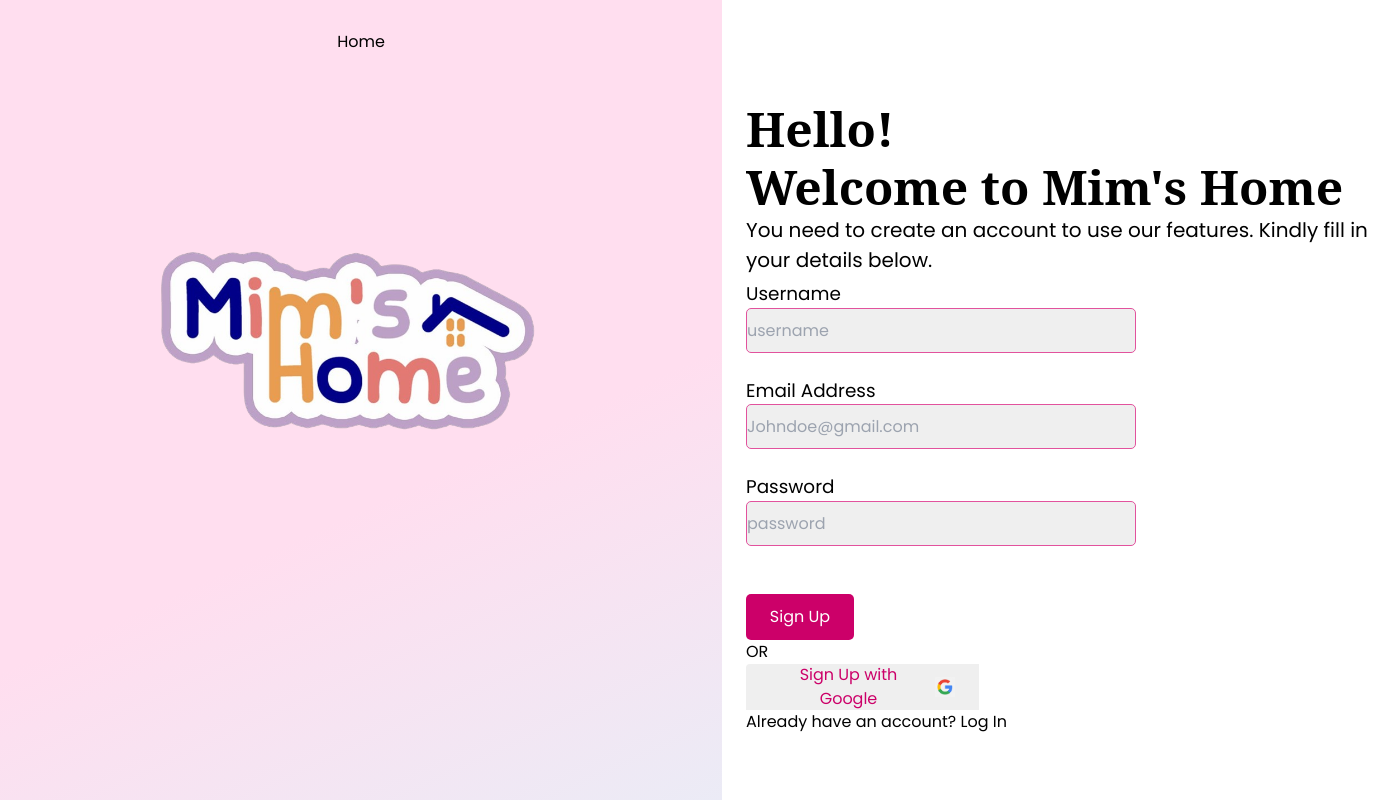
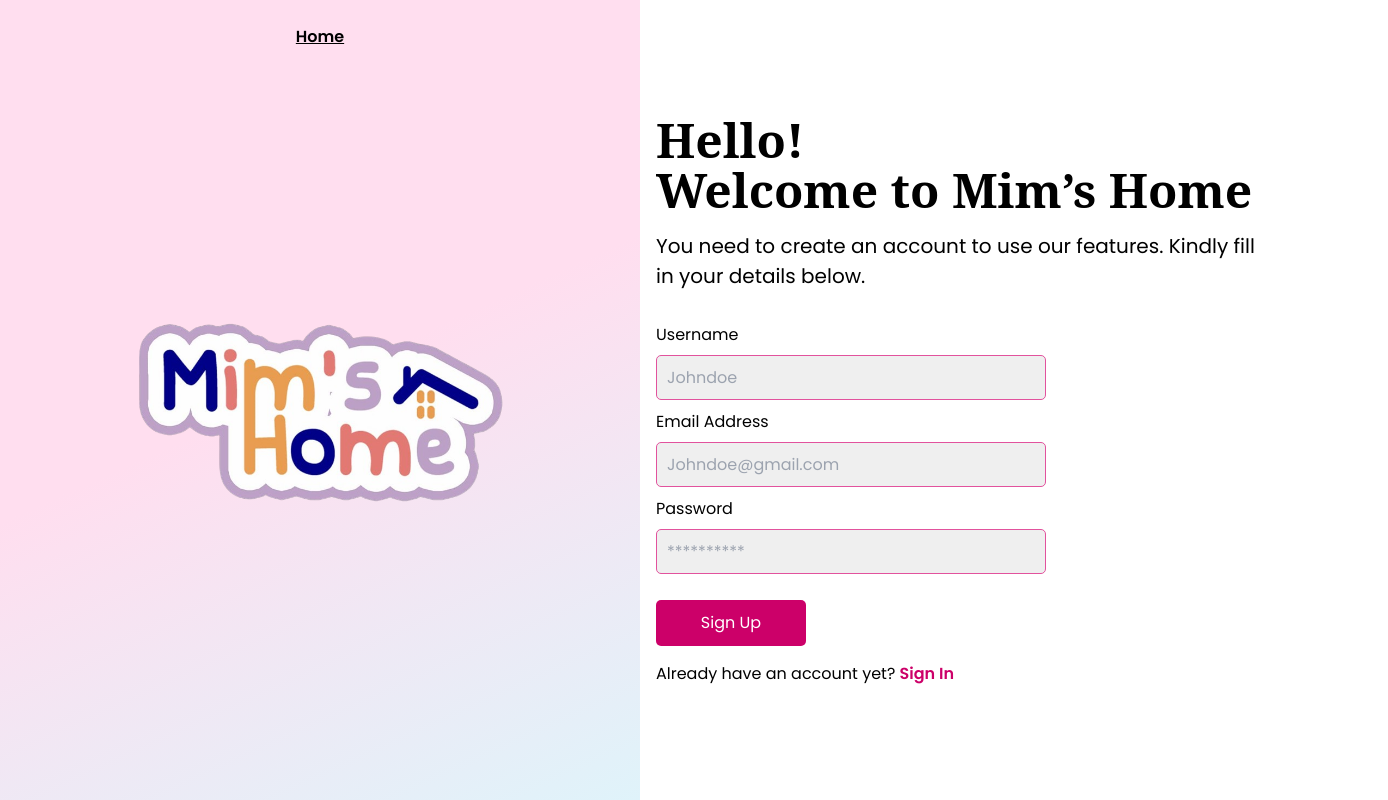
Before and after one commit to Yemisi1999/ProTech-, a React (Create React App) app: page /sign-up in a window 1280 px wide. Shown: the top 800 px of the page, 1388 px wide, since content can reach past the window. Built offline with nearby package versions, Linux system fonts and the light colour scheme.

Commit message:
modified the auth screens

```diff
--- a/src/pages/signInForm/LoginForm.jsx
+++ b/src/pages/signInForm/LoginForm.jsx
@@ -5,52 +5,72 @@ import { Link } from "react-router-dom";
 
 const LoginForm = () => {
   return (
-    <div>
-      <div className="main">
-        <div className="leftSide">
-          <div className="nav">
-            <Link to="/">Home</Link>
-          </div>
-          <div className="img">
-            <img src={logo} alt="" />
+    <div className="w-full lg:flex">
+      <div className="leftSide hidden lg:flex lg:w-[50%]  ">
+        <div className="flex flex-col w-full p-[25px]">
+          <Link to="/">
+            <p className="underline font-semibold text-center w-full">Home</p>
+          </Link>
+          <div className="w-full flex flex-col items-center justify-center p-[25px] h-screen">
+            <Link to="/">
+              <img src={logo} alt="logo" className="w-[385px] h-[197px]" />
+            </Link>
           </div>
         </div>
-        <div className={StyleSheet.rightSide}>
-          <div className="text">
-            <h1>Hello!</h1>
-            <h1>Welcome Back!!</h1>
-            <p>Log In with your email address and password.</p>
-          </div>
-          <div className="form">
-            <form action="">
-              <label htmlFor="Email">Email Address</label>
-              <br />
+      </div>
+      <div className="rightSide p-4 flex flex-col justify-center lg:w-[50%] h-screen md:w-[400px] md:mx-auto lg:mx-0 lg:px-4">
+        <div className="">
+          <h1
+            className="text-[20px] lg:text-[48px] font-bold leading-[50px]"
+            style={{ fontFamily: "Noto Serif" }}
+          >
+            {" "}
+            Hello! <br /> Welcome Back
+          </h1>
+
+          <p className="mt-4 lg:text-[20px]">
+            Log In with your email address and password.
+          </p>
+        </div>
+        <div className="form lg:mt-8">
+          <form action="" className="flex flex-col gap-[10px]">
+            <div className="flex flex-col gap-2">
+              <label htmlFor="Email" className="text-[14px] lg:text-[16px]">
+                Email Address
+              </label>
+
               <input
                 type="text"
                 name="Email"
                 id="Email"
                 placeholder="Johndoe@gmail.com"
+                className="lg:w-[390px]"
               />
-              <br />
-              <br />
-              <label htmlFor="Password">Password</label>
-              <br />
+            </div>
+            <div className="flex flex-col gap-2">
+              <label htmlFor="Password" className="text-[14px] lg:text-[16px]">
+                Password
+              </label>
+
               <input
                 type="password"
                 name="Password"
                 id="Password"
-                placeholder="password"
+                placeholder="**********"
+                className="lg:w-[390px]"
               />
-              <br />
-              <br />
-              <button type="submit">LogIn</button>
-              <br />
-            </form>
+            </div>
+            <button type="submit" className="mt-4 lg:w-[150px]">
+              Log In
+            </button>
+          </form>
 
-            <p>
-              Don't have an account yet? <Link to="/sign-up">Sign Up</Link>
-            </p>
-          </div>
+          <p className="text-[14px] lg:text-[16px] text-center lg:text-left mt-4">
+            Don't have an account yet?{" "}
+            <Link to="/sign-up" className="text-[#cc0069] font-semibold">
+              Sign Up
+            </Link>
+          </p>
         </div>
       </div>
     </div>
--- a/src/pages/signup/signUpForm.css
+++ b/src/pages/signup/signUpForm.css
@@ -4,25 +4,13 @@ body {
   border: 0;
 }
 .main {
-  height: 1075px;
   display: flex;
   margin: 0;
 }
 .leftSide {
-  width: 722px;
-  height: 1075px;
   background-image: linear-gradient(155.72deg, #ffdeef 48%, #dff3fa 100%);
-  gap: 0px;
-  opacity: 0px;
-}
-.leftSide img {
-  position: absolute;
-  object-fit: contain;
-  width: 395px;
-  height: 611px;
-  top: 35px;
-  left: 150px;
-  margin: auto;
+  background-size: cover;
+  height: 100vh;
 }
 .nav {
   padding-top: 30px;
@@ -35,7 +23,6 @@ body {
 }
 .text {
   position: absolute;
-  width: 642px;
   height: 208px;
   top: 100px;
   left: 746px;
@@ -62,28 +49,20 @@ body {
   text-align: left;
 }
 .form {
-  position: absolute;
-  width: 390px;
-  height: 176px;
-  top: 280px;
-  left: 746px;
-  gap: 16px;
+  position: flex;
+  flex-direction: column;
   opacity: 0px;
 }
-.form label {
-  font-size: 1.15rem;
-  margin-bottom: 1rem;
-}
+
 .form input {
-  width: 390px;
   height: 45px;
   background-color: rgb(239, 239, 239);
   outline: none;
   border: 1px solid #e2529d;
   border-radius: 5px;
+  padding: 0 10px;
 }
 .form button {
-  width: 108px;
   height: 46px;
   background-color: #cc0069;
   color: #fff;
--- a/src/pages/signup/signUpForm.jsx
+++ b/src/pages/signup/signUpForm.jsx
@@ -21,77 +21,86 @@ const SignUpForm = () => {
   };
 
   return (
-    <div className="main">
-      <div className="leftSide">
-        <div className="nav">
-          <Link to="/">Home</Link>
-        </div>
-        <div className="img">
-          <img src={logo} alt="" />
+    <div className="w-full lg:flex">
+      <div className="leftSide hidden lg:flex lg:w-[50%]  ">
+        <div className="flex flex-col w-full p-[25px]">
+          <Link to="/">
+            <p className="underline font-semibold text-center w-full">Home</p>
+          </Link>
+          <div className="w-full flex flex-col items-center justify-center p-[25px] h-screen">
+            <Link to="/">
+              <img src={logo} alt="logo" className="w-[385px] h-[197px]" />
+            </Link>
           </div>
         </div>
-      <div className="rightSide">
-        <div className="text">
-          <h1>Hello!</h1>
-          <h1>Welcome to Mim's Home</h1>
-          <p>
+      </div>
+      <div className="rightSide p-4 flex flex-col justify-center lg:w-[50%] h-screen md:w-[400px] md:mx-auto lg:mx-0 lg:px-4">
+        <div className="">
+          <h1
+            className="text-[20px] lg:text-[48px] font-bold leading-[50px]"
+            style={{ fontFamily: "Noto Serif" }}
+          >
+            {" "}
+            Hello! <br />
+            Welcome to Mim’s Home
+          </h1>
+
+          <p className="mt-4 lg:text-[20px]">
             You need to create an account to use our features. Kindly fill in
             your details below.
           </p>
         </div>
+        <div className="form">
+          <form action="" className="flex flex-col gap-[10px]">
+            <div className="flex flex-col gap-2">
+              <label htmlFor="username" className="text-[14px] lg:text-[16px]">
+                Username
+              </label>
 
-        <div className="form">
-          <form onSubmit={handleSubmit(onSubmit)}>
-            <label htmlFor="username">Username</label>
-            <br />
               <input
                 type="text"
                 name="username"
                 id="username"
-              placeholder="username"
-              {...register("username", {
-                required: "Username is a required field",
-              })}
+                placeholder="Johndoe"
+                className="lg:w-[390px]"
               />
-            <p id="error">{errors.username?.message}</p>
-            <br />
-            <label htmlFor="Email">Email Address</label>
-            <br />
+            </div>
+            <div className="flex flex-col gap-2">
+              <label htmlFor="Email" className="text-[14px] lg:text-[16px]">
+                Email Address
+              </label>
+
               <input
                 type="text"
                 name="Email"
                 id="Email"
                 placeholder="Johndoe@gmail.com"
-              {...register("email", {
-                required: "Email address is a required field",
-              })}
+                className="lg:w-[390px]"
               />
-            <p id="error">{errors.email?.message}</p>
+            </div>
+            <div className="flex flex-col gap-2">
+              <label htmlFor="Password" className="text-[14px] lg:text-[16px]">
+                Password
+              </label>
 
-            <br />
-            <label htmlFor="Password">Password</label>
-            <br />
               <input
                 type="password"
                 name="Password"
                 id="Password"
-              placeholder="password"
-              {...register("password", {
-                required: "Password is a required field",
-              })}
+                placeholder="**********"
+                className="lg:w-[390px]"
               />
-            <p id="error">{errors.password?.message}</p>
-            <br />
-            <br />
-            <button type="submit">Sign Up</button>
+            </div>
+            <button type="submit" className="mt-4 lg:w-[150px]">
+              Sign Up
+            </button>
           </form>
-          <p>OR</p>
-          <button id="google">
-            Sign Up with Google <img src={google} alt="" />
-          </button>
 
-          <p>
-            Already have an account? <Link to="/login">Log In</Link>
+          <p className="text-[14px] lg:text-[16px] text-center lg:text-left mt-4">
+            Already have an account yet?{" "}
+            <Link to="/login" className="text-[#cc0069] font-semibold">
+              Sign In
+            </Link>
           </p>
         </div>
       </div>
```
Lines whose indentation alone changed are shown as unchanged.
